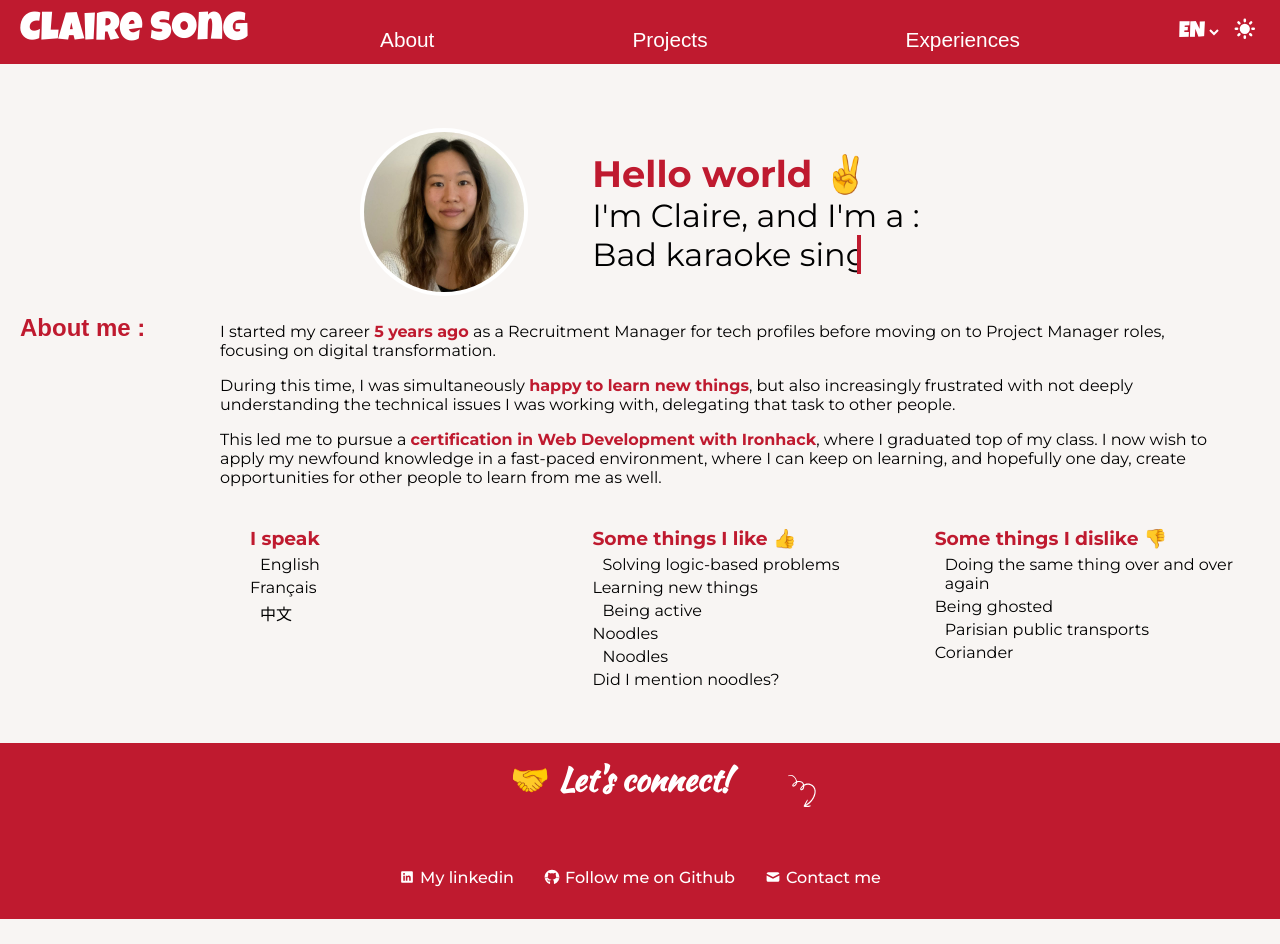
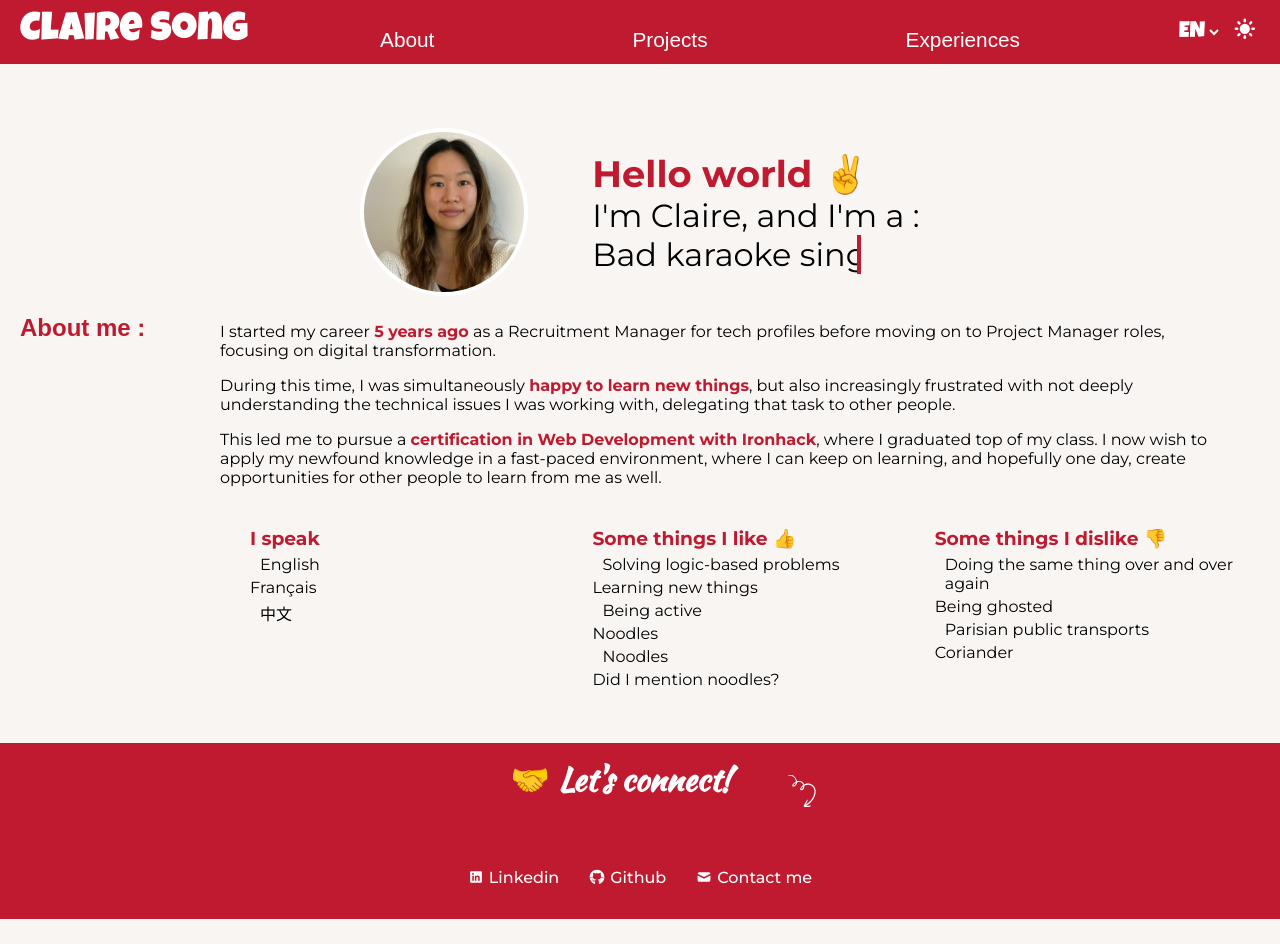
Before and after one commit to claire2d2/portfolio, a React (Vite) app: page / in a window 1280 px wide. Shown: the top 944 px of the page. Built offline with nearby package versions, Linux system fonts and the light colour scheme; a web font is replaced by a local one.

Commit message:
language changes

```diff
--- a/src/components/Details/Details.tsx
+++ b/src/components/Details/Details.tsx
@@ -1,9 +1,12 @@
 import { HashLink } from "react-router-hash-link";
+import useSettings from "../../context/useSettings";
 
 import "./Details.css";
 import { HiMail } from "react-icons/hi";
 
 const Details = () => {
+  const { language } = useSettings();
+
   return (
     <div className="Details">
       <section className="part">
@@ -77,7 +80,7 @@ const Details = () => {
               >
                 <path d="M24,4H6C4.895,4,4,4.895,4,6v18c0,1.105,0.895,2,2,2h18c1.105,0,2-0.895,2-2V6C26,4.895,25.105,4,24,4z M10.954,22h-2.95 v-9.492h2.95V22z M9.449,11.151c-0.951,0-1.72-0.771-1.72-1.72c0-0.949,0.77-1.719,1.72-1.719c0.948,0,1.719,0.771,1.719,1.719 C11.168,10.38,10.397,11.151,9.449,11.151z M22.004,22h-2.948v-4.616c0-1.101-0.02-2.517-1.533-2.517 c-1.535,0-1.771,1.199-1.771,2.437V22h-2.948v-9.492h2.83v1.297h0.04c0.394-0.746,1.356-1.533,2.791-1.533 c2.987,0,3.539,1.966,3.539,4.522V22z"></path>
               </svg>
-              <span>My linkedin</span>
+              <span>Linkedin</span>
             </a>
           </li>
           <li>
@@ -92,14 +95,14 @@ const Details = () => {
               >
                 <path d="M17.791,46.836C18.502,46.53,19,45.823,19,45v-5.4c0-0.197,0.016-0.402,0.041-0.61C19.027,38.994,19.014,38.997,19,39 c0,0-3,0-3.6,0c-1.5,0-2.8-0.6-3.4-1.8c-0.7-1.3-1-3.5-2.8-4.7C8.9,32.3,9.1,32,9.7,32c0.6,0.1,1.9,0.9,2.7,2c0.9,1.1,1.8,2,3.4,2 c2.487,0,3.82-0.125,4.622-0.555C21.356,34.056,22.649,33,24,33v-0.025c-5.668-0.182-9.289-2.066-10.975-4.975 c-3.665,0.042-6.856,0.405-8.677,0.707c-0.058-0.327-0.108-0.656-0.151-0.987c1.797-0.296,4.843-0.647,8.345-0.714 c-0.112-0.276-0.209-0.559-0.291-0.849c-3.511-0.178-6.541-0.039-8.187,0.097c-0.02-0.332-0.047-0.663-0.051-0.999 c1.649-0.135,4.597-0.27,8.018-0.111c-0.079-0.5-0.13-1.011-0.13-1.543c0-1.7,0.6-3.5,1.7-5c-0.5-1.7-1.2-5.3,0.2-6.6 c2.7,0,4.6,1.3,5.5,2.1C21,13.4,22.9,13,25,13s4,0.4,5.6,1.1c0.9-0.8,2.8-2.1,5.5-2.1c1.5,1.4,0.7,5,0.2,6.6c1.1,1.5,1.7,3.2,1.6,5 c0,0.484-0.045,0.951-0.11,1.409c3.499-0.172,6.527-0.034,8.204,0.102c-0.002,0.337-0.033,0.666-0.051,0.999 c-1.671-0.138-4.775-0.28-8.359-0.089c-0.089,0.336-0.197,0.663-0.325,0.98c3.546,0.046,6.665,0.389,8.548,0.689 c-0.043,0.332-0.093,0.661-0.151,0.987c-1.912-0.306-5.171-0.664-8.879-0.682C35.112,30.873,31.557,32.75,26,32.969V33 c2.6,0,5,3.9,5,6.6V45c0,0.823,0.498,1.53,1.209,1.836C41.37,43.804,48,35.164,48,25C48,12.318,37.683,2,25,2S2,12.318,2,25 C2,35.164,8.63,43.804,17.791,46.836z"></path>
               </svg>
-              <span>Follow me on Github</span>
+              <span>Github</span>
             </a>
           </li>
           <li>
             <HashLink smooth to="#contact">
               <HiMail />
 
-              <span>Contact me</span>
+              <span>{language === "fr" ? "Contactez-moi" : "Contact me"}</span>
             </HashLink>
           </li>
         </ul>
```
